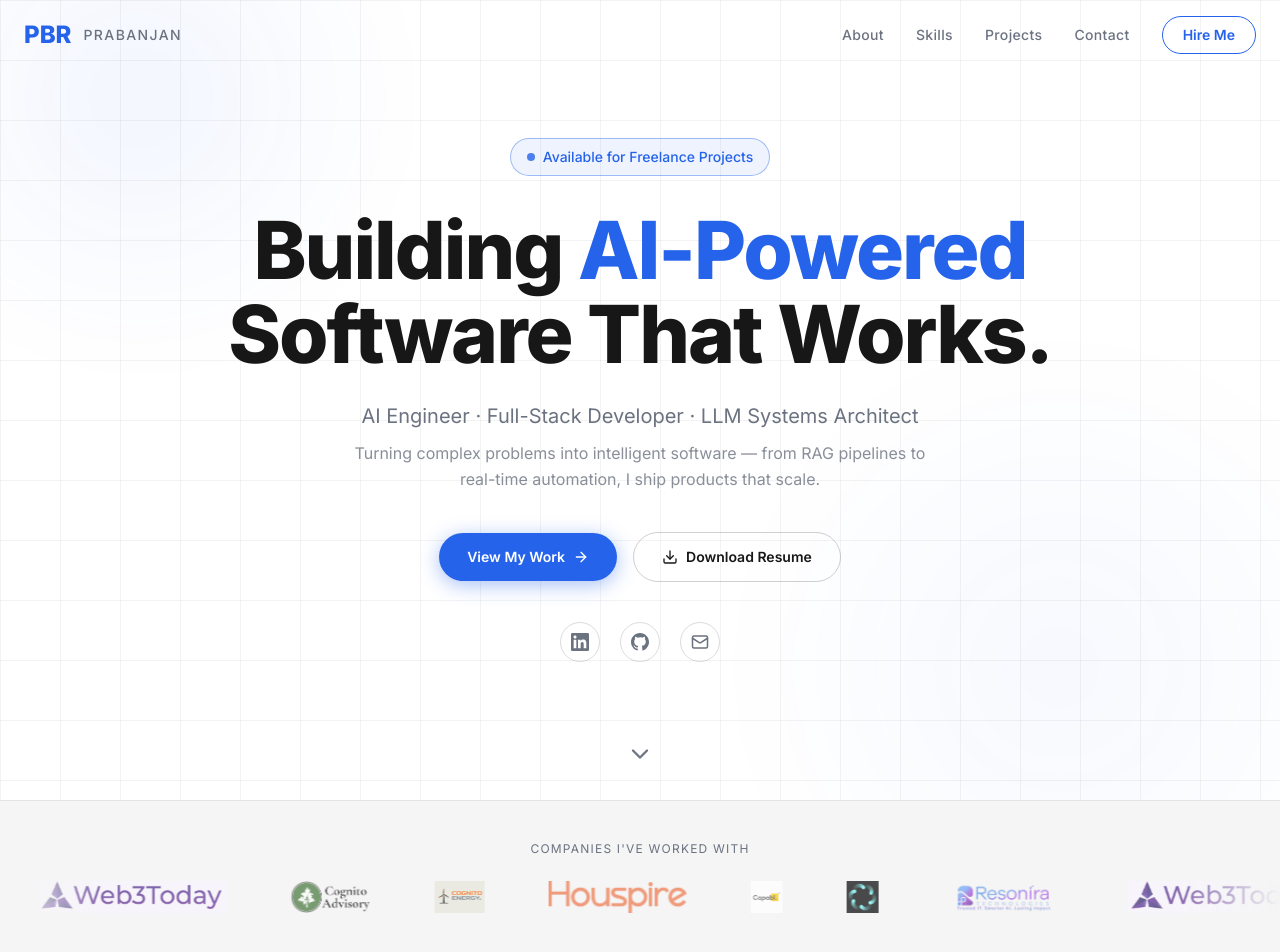
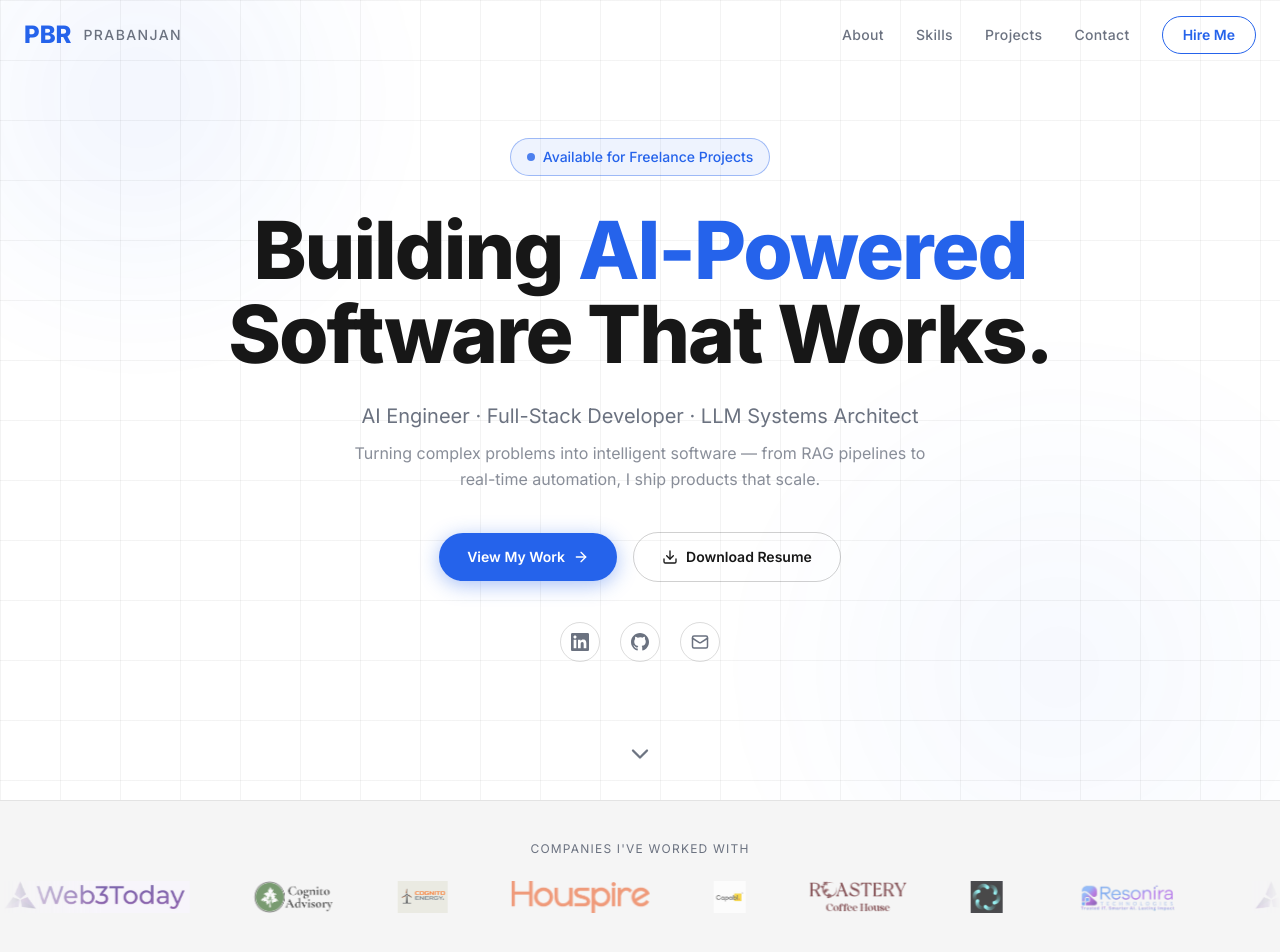
Before and after one commit to bajrang0704/portfolio, a Next.js app: page / in a window 1280 px wide. Shown: the top 952 px of the page. Built offline with nearby package versions, Linux system fonts and the light colour scheme.

Commit message:
logo update

```diff
--- a/data/companies.ts
+++ b/data/companies.ts
@@ -17,4 +17,5 @@ export const companies: Company[] = [
   { name: "Cognito Energy", logo: "/logos/CognitoEnergy.png", url: "https://cognitoenergy.com/" },
   { name: "Houspire", logo: "/logos/Houspire.png", url: "https://houspire.ai/" },
   { name: "Capabl", logo: "/logos/capabl.jpg", url: "https://www.capabl.in/" },
+  { name: "Roastery", logo: "/logos/Roastery.webp", url: "https://roasterycoffee.co.in/" },
 ];
```
Also changed, not shown: public/logos/Roastery.webp (added).
